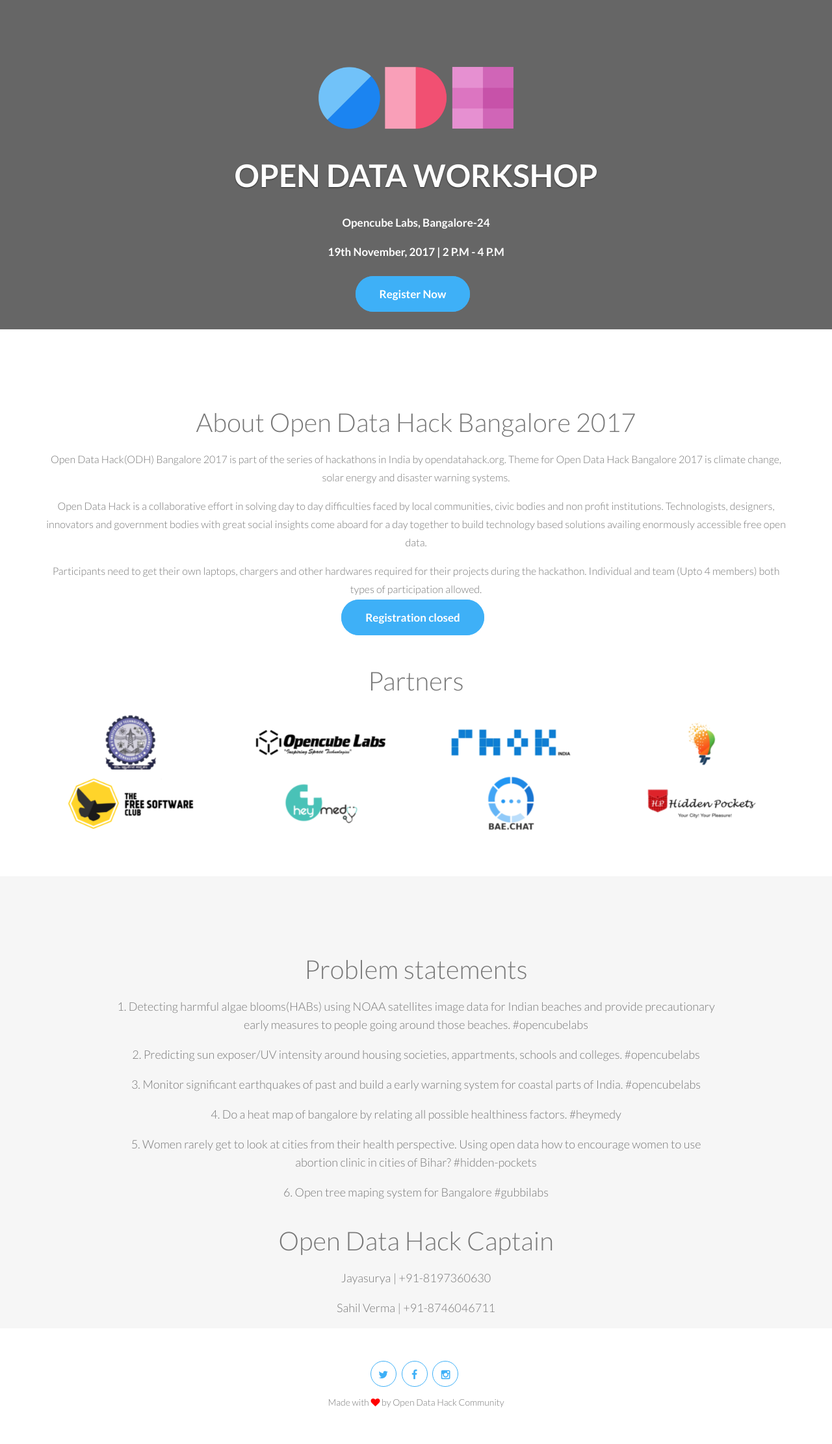
After one commit to opendata-hack/website, a Python web app: template py/templates/open-data-workshop.html in a window 1280 px wide. The commit adds this page. Shown: the whole page at 65% size. Run offline with Jinja, Linux system fonts and the light colour scheme; the template is opened without the code that fills it, so the values that code supplies are empty.

Commit message:
new commit

```diff
--- a/py/server.py
+++ b/py/server.py
@@ -23,6 +23,10 @@
 def event():
 	return static_file('blr2017.html', root='templates')
 
+@app.route('/open-data-workshop')
+def event():
+	return static_file('open-data-workshop.html', root='templates')
+
 # Static Routes
 @app.route('/<filename:re:.*\.js>')
 def javascripts(filename):
--- /dev/null
+++ b/py/templates/open-data-workshop.html
@@ -0,0 +1,231 @@
+<!DOCTYPE html>
+<html>
+    <head>
+
+        <!-- /.website title -->
+        <title>Open Data Workshop</title>
+        <meta name="viewport" content="width=device-width, initial-scale=1, maximum-scale=1, user-scalable=no">
+        <meta name="keywords" content="opendata, hack, hackathons, hackathon, open source">
+        <meta name="description" content="A collaborative effort to solve community problems using free open data">
+        <meta name="author" content="Suraj Kumar Jana">
+
+        <meta property="og:url"                content="https://opendatahack.org/open-data-workshop" />
+        <meta property="og:type"               content="website" />
+        <meta property="og:title"              content="Open Data Workshop" />
+        <meta property="og:image"              content="https://opendatahack.org/images/events/odw.png" />
+        <meta property="og:description"        content="An introductory workshop to spread the awareness about the importance of Open Data & its applications." />
+
+
+        <link rel="shortcut icon" href="images/favicon.jpg">
+
+        <!-- CSS Files -->
+        <link href="css/bootstrap.min.css" rel="stylesheet" media="screen">
+        <link href="css/font-awesome.min.css" rel="stylesheet">
+        <link href="fonts/icon-7-stroke/css/pe-icon-7-stroke.css" rel="stylesheet">
+        <link href="css/animate.css" rel="stylesheet" media="screen">
+        <link href="css/owl.theme.css" rel="stylesheet">
+        <link href="css/owl.carousel.css" rel="stylesheet">
+
+        <!-- Colors -->
+        <link href="css/css-app.css" rel="stylesheet" media="screen">
+        <!-- <link href="css/css-app-green.css" rel="stylesheet" media="screen"> -->
+        <!-- <link href="css/css-app-purple.css" rel="stylesheet" media="screen"> -->
+        <!-- <link href="css/css-app-red.css" rel="stylesheet" media="screen"> -->
+        <!-- <link href="css/css-app-orange.css" rel="stylesheet" media="screen"> -->
+        <!-- <link href="css/css-app-yellow.css" rel="stylesheet" media="screen"> -->
+
+        <!-- Google Fonts -->
+        <link rel="stylesheet" href="http://fonts.googleapis.com/css?family=Lato:100,300,400,700,900,100italic,300italic,400italic,700italic,900italic" />
+    </head>
+
+    <body data-spy="scroll" data-target="#navbar-scroll">
+
+        <!-- /.preloader -->
+        <div id="preloader"></div>
+        <div id="top"></div>
+
+        <!-- /.parallax full screen background image -->
+        <div class="fullscreen landing parallax" style="background-image:url('images/map-bg.png');" data-img-width="2000" data-img-height="1325" data-diff="100">
+
+            <div class="overlay">
+                <div class="container">
+                    <div class="row">
+                        <div class="col-md-12">
+
+                            <!-- /.logo -->
+                            <center><div class="wow fadeInDown" style="margin: 100px 0 40px 0; "> <a href=""><img src="images/logo2.png" alt="logo"></a></div>
+                            <!-- /.main title -->
+                            <h1 class="wow fadeInUp">
+                                OPEN DATA WORKSHOP
+                            </h1>
+                            <!-- <h2 class="wow fadeInUp">
+                                BANGALORE 2017
+                            </h2> -->
+
+                            <!-- /.header paragraph -->
+                            <div class="landing-text wow fadeInUp" style="font-weight: bold;">
+                                <p>Opencube Labs, Bangalore-24</p>
+                                <p>19th November, 2017 | 2 P.M - 4 P.M</p>
+                            </div>
+
+                            <!-- /.header button -->
+                            <div class="head-btn wow fadeInDown">
+                                <a href="https://www.krispypapad.com/event/odh-data-science" target="_blank" class="btn-primary">Register Now</a>
+                                <!-- <a href="#subscribe" class="btn-default">Subscribe</a> -->
+                            </div>
+
+                            </center>
+                        </div>
+
+                    </div>
+                </div>
+            </div>
+        </div>
+
+        <!-- /.intro section -->
+        <div id="intro">
+            <div class="container">
+                <div class="row">
+                    <!-- /.intro image -->
+                    <div class="col-md-12 wow fadeInUp text-center">
+                        <h2>About Open Data Hack Bangalore 2017</h2>
+                        <p>Open Data Hack(ODH) Bangalore 2017 is part of the series of hackathons in India by opendatahack.org. Theme for Open Data Hack Bangalore 2017 is climate change, solar energy and disaster warning systems.</p>
+                        <p>Open Data Hack is a collaborative effort in solving day to day difficulties faced by local communities, civic bodies and non profit institutions. Technologists, designers,  innovators and government bodies with great social insights come aboard for a day together to build technology based solutions availing enormously accessible free open data.</p>
+                        <p>Participants need to get their own laptops, chargers and other hardwares required for their projects during the hackathon. Individual and team (Upto 4 members) both types of participation allowed.</p>
+                        <div class="head-btn wow fadeInDown">
+                            <a href="#" target="_blank" class="btn-primary">Registration closed</a>
+                            <!-- <a href="#subscribe" class="btn-default">Subscribe</a> -->
+                        </div>
+                    </div>
+
+                </div>
+                <div class="row">
+                    <!-- /.intro image -->
+                    <div class="col-md-12 wow fadeInUp text-center">
+                        <h2>Partners</h2>
+                    </div>
+
+                </div>
+                <div class="row">
+                    <!-- /.intro image -->
+                    <div class="col-md-3 col-sm-12 col-xs-12 wow fadeInUp text-center" style="margin-top: 10px;">
+                        <img src="images/partners/bmsit.png" style="width: 200px;">
+                    </div>
+                    <div class="col-md-3 col-sm-12 col-xs-12 wow fadeInUp text-center" style="margin-top: 10px;">
+                        <img src="images/partners/ocl.png" style="width: 200px;">
+                    </div>
+                    <div class="col-md-3 col-sm-12 col-xs-12 wow fadeInUp text-center" style="margin-top: 10px;">
+                        <img src="images/partners/rhok_india.png" style="width: 200px;">
+                    </div>
+                    <div class="col-md-3 col-sm-12 col-xs-12 wow fadeInUp text-center" style="margin-top: 10px;">
+                        <img src="images/partners/tt.png" style="width: 200px;">
+                    </div>
+                    <div class="col-md-3 col-sm-12 col-xs-12 wow fadeInUp text-center" style="margin-top: 10px;">
+                        <img src="images/partners/tfsc.png" style="width: 200px;">
+                    </div>
+                    <div class="col-md-3 col-sm-12 col-xs-12 wow fadeInUp text-center" style="margin-top: 10px;">
+                        <img src="images/partners/heymedy.png" style="width: 200px;">
+                    </div>
+                    <div class="col-md-3 col-sm-12 col-xs-12 wow fadeInUp text-center" style="margin-top: 10px;">
+                        <img src="images/partners/bae_chat.png" style="width: 200px;">
+                    </div>
+                    <div class="col-md-3 col-sm-12 col-xs-12 wow fadeInUp text-center" style="margin-top: 10px;">
+                        <img src="images/partners/hidden_pockets.png" style="width: 200px;">
+                    </div>
+                    <!-- <div class="col-md-3 col-sm-12 col-xs-12 wow fadeInUp text-center">
+                        <img src="images/partners/rhok_india.png" style="width: 200px;">
+                    </div>  -->
+
+                </div>
+                <!-- <div class="row">
+
+                    <div class="col-md-12 wow fadeInUp text-center">
+                        <h2>Open Data Hack Captain</h2>
+                        <p>Sahil Verma | +91-8553236639</p>
+                    </div>
+
+                </div>	 -->
+            </div>
+        </div>
+
+        <div id="feature">
+            <div class="container">
+                <div class="row">
+                    <div class="col-md-10 col-md-offset-1 col-sm-12 text-center feature-title">
+
+                        <!-- /.feature title -->
+                        <h2>Problem statements</h2>
+                        <p>1. Detecting harmful algae blooms(HABs) using NOAA satellites image data for Indian beaches and provide precautionary early measures to people going around those beaches. #opencubelabs</p>
+                        <p>2. Predicting sun exposer/UV intensity around housing societies, appartments, schools and colleges. #opencubelabs</p>
+                        <p>3. Monitor significant earthquakes of past and build a early warning system for coastal parts of India. #opencubelabs</p>
+                        <p>4. Do a heat map of bangalore by relating all possible healthiness factors. #heymedy</p>
+                        <p>5. Women rarely get to look at cities from their health perspective. Using open data how to encourage women to use abortion clinic in cities of Bihar? #hidden-pockets</p>
+                        <p>6. Open tree maping system for Bangalore #gubbilabs</p>
+                    </div>
+
+                </div>
+
+                <div class="row">
+                    <div class="col-md-10 col-md-offset-1 col-sm-12 text-center feature-title">
+
+                        <!-- /.feature title -->
+                        <h2>Open Data Hack Captain</h2>
+                        <p>Jayasurya | +91-8197360630</p>
+                        <!-- <p>Melrick | +91-7760038110</p> -->
+                        <p>Sahil Verma | +91-8746046711</p>
+
+                    </div>
+
+                </div>
+
+
+            </div>
+        </div>
+
+        <!-- /.footer -->
+        <footer id="footer">
+            <div class="container">
+                <div class="col-sm-4 col-sm-offset-4">
+                    <!-- /.social links -->
+                    <div class="social text-center">
+                        <ul>
+                            <li><a class="wow fadeInUp" href="https://twitter.com/_opendatahack"><i class="fa fa-twitter"></i></a></li>
+                            <li><a class="wow fadeInUp" href="https://www.facebook.com/opendatahack" data-wow-delay="0.2s"><i class="fa fa-facebook"></i></a></li>
+                            <!-- <li><a class="wow fadeInUp" href="https://plus.google.com/" data-wow-delay="0.4s"><i class="fa fa-google-plus"></i></a></li> -->
+                            <li><a class="wow fadeInUp" href="https://instagram.com/" data-wow-delay="0.6s"><i class="fa fa-instagram"></i></a></li>
+                        </ul>
+                    </div>
+                    <div class="text-center wow fadeInUp" style="font-size: 14px;">Made with <i class="fa fa-heart" style="color: red;" aria-hidden="true"></i> by Open Data Hack Community</div>
+                    <a href="#" class="scrollToTop"><i class="pe-7s-up-arrow pe-va"></i></a>
+                </div>
+            </div>
+        </footer>
+
+        <!-- /.javascript files -->
+        <script src="js/jquery.js"></script>
+        <script src="js/bootstrap.min.js"></script>
+        <script src="js/custom.js"></script>
+        <script src="js/jquery.sticky.js"></script>
+        <script src="js/wow.min.js"></script>
+        <script src="js/owl.carousel.min.js"></script>
+        <script src="js/ekko-lightbox-min.js"></script>
+        <script type="text/javascript">
+            $( document ).delegate( '*[data-toggle="lightbox"]', 'click', function ( event ) {
+                event.preventDefault();
+                $( this ).ekkoLightbox();
+            } );
+        </script>
+        <script>
+            new WOW().init();
+        </script>
+        <!-- Global Site Tag (gtag.js) - Google Analytics -->
+        <script async src="https://www.googletagmanager.com/gtag/js?id=UA-43349874-9"></script>
+        <script>
+          window.dataLayer = window.dataLayer || [];
+          function gtag(){dataLayer.push(arguments)};
+          gtag('js', new Date());
+
+          gtag('config', 'UA-43349874-9');
+        </script>
+    </body>
+</html>
```
Also changed, not shown: py/templates/index.html (+18 -4 lines), py/static/images/events/odw.png (added), 1 other file.
